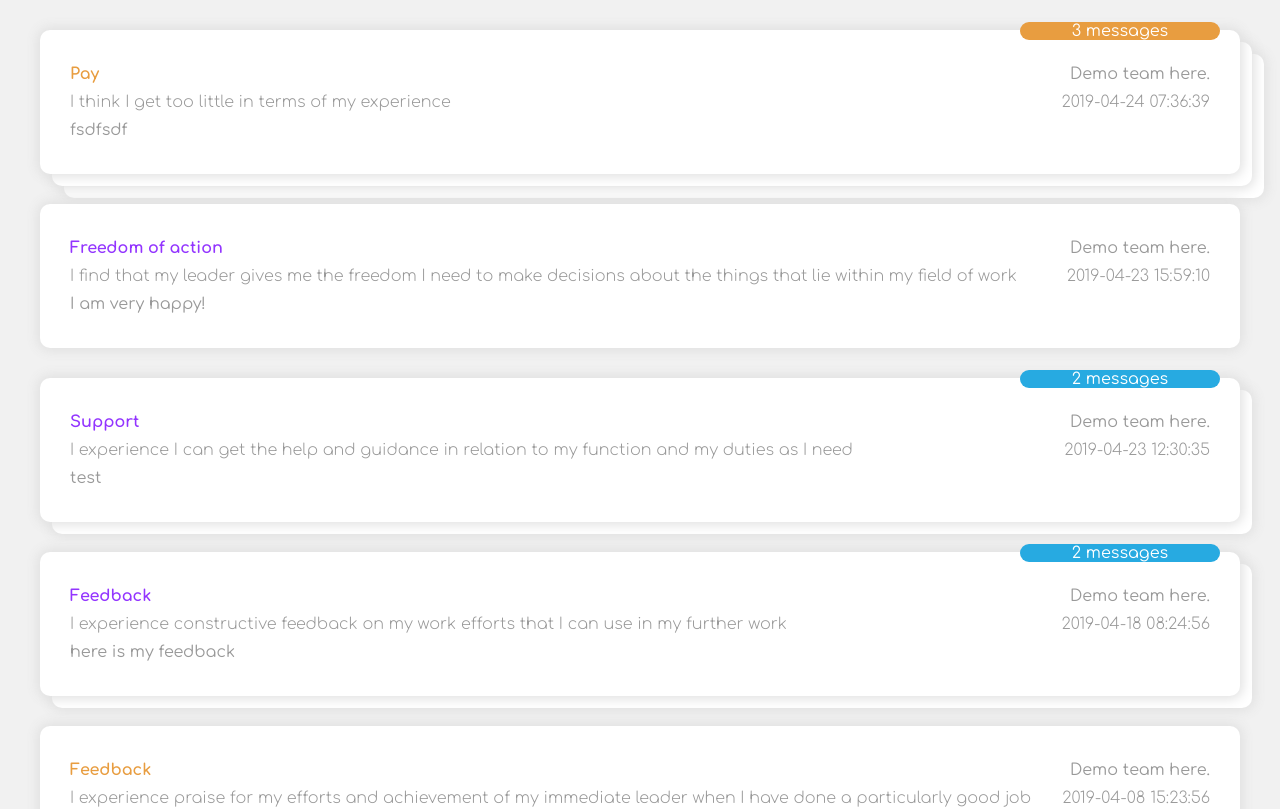
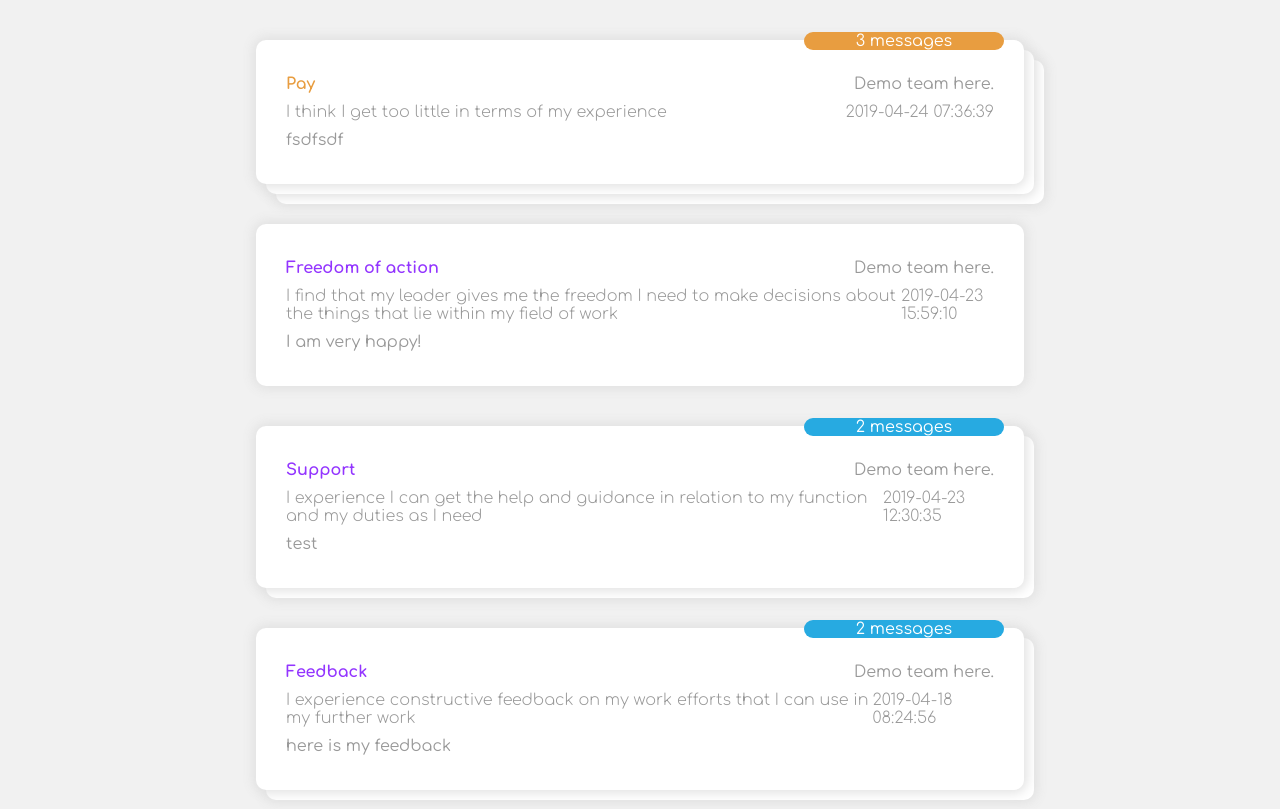
Before and after one commit to viktormmarkov/threads, a React (Create React App) app: page / in a window 1280 px wide. Shown: the top 809 px of the page. Built offline with nearby package versions, Linux system fonts and the light colour scheme; data requests are answered from the project's data file.

Commit message:
Design improvements

```diff
--- a/src/App.js
+++ b/src/App.js
@@ -19,7 +19,7 @@ function App() {
   }, []);
 
   return (
-    <div className="column p-x-40">
+    <div className="column p-x-40 container">
       {
         threads.map((thread) => (<CardContainer
           messageGroup={thread}
--- a/src/App.scss
+++ b/src/App.scss
@@ -6,8 +6,9 @@ $lowrating: #e89d40;
 $highratingMessageCounter: #27aae1;
 $lowratingMessageCounter: $lowrating;
 $borderRadius: 10px;
-$sizes: 5, 10, 15, 20, 30, 40;
+$sizes: 5, 10, 15, 20, 30, 40, 50;
 $shadowCount: 2;
+$shadowOffset: 10;
 
 $sides: (top, bottom, left, right);
 $axises: ("horizontal": "x", "vertical": "y");
@@ -73,13 +74,15 @@ $axises: ("horizontal": "x", "vertical": "y");
     @include shadow();
     display: block !important;
     z-index: #{$shadowCount - $shadow};
-    top: $shadow * 12px;
-    left: $shadow * 12px;
+    top: #{$shadow *$shadowOffset}px;
+    left: #{$shadow *$shadowOffset}px;
+  }
+}
 
-    .card-title, .card-body, .card-content {
-      visibility: hidden;
-    }
-  }
+.container {
+  margin: 0 auto;
+  max-width: 768px;
+  min-width: 320px;
 }
 
 .card-container {
@@ -118,6 +121,9 @@ html, body, #root {
 
   &.shadow {
     display: none;
+    .card-title, .card-body, .card-content {
+      visibility: hidden;
+    }
   }
 
   .card-title, .card-body {
--- a/src/Cards.js
+++ b/src/Cards.js
@@ -3,7 +3,7 @@ import { getHighRatingClass } from "./designUtils";
 
 function Card({ message, className = "" }) {
   return (
-    <div className={`card m-y-30 p-30 ${className}`}>
+    <div className={`card m-y-40 p-30 ${className}`}>
       <div className="card-title m-y-5">
         <span className={getHighRatingClass(message?.score)}>
           {message.subject}
@@ -11,7 +11,7 @@ function Card({ message, className = "" }) {
         <span>{message.team}</span>
       </div>
       <div className="card-body m-y-5">
-        <span >{message.question}</span>
+        <span>{message.question}</span>
         <span>{message.created_at}</span>
       </div>
       <div className="card-content m-y-5">{message.text}</div>
@@ -28,7 +28,7 @@ export function CardContainer({ messageGroup }) {
   };
   const displayMessageCounter = messageCount > 1 && !expanded;
   return (
-    <div className={`card-container`}  onClick={toggleContainer}>
+    <div className={`card-container`} onClick={toggleContainer}>
       {displayMessageCounter ? (
         <div
           className={`message-counter ${getHighRatingClass(
```
